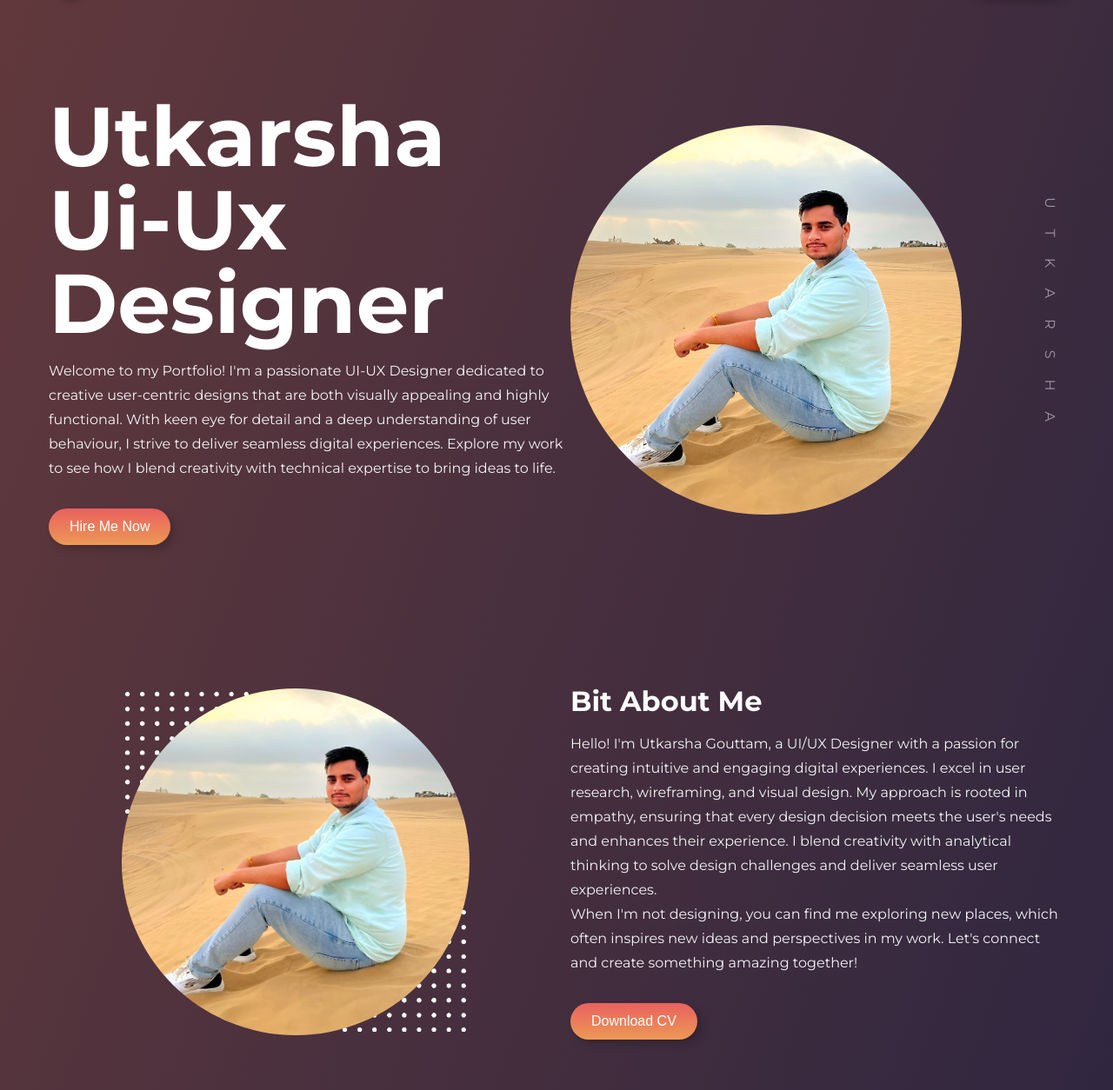
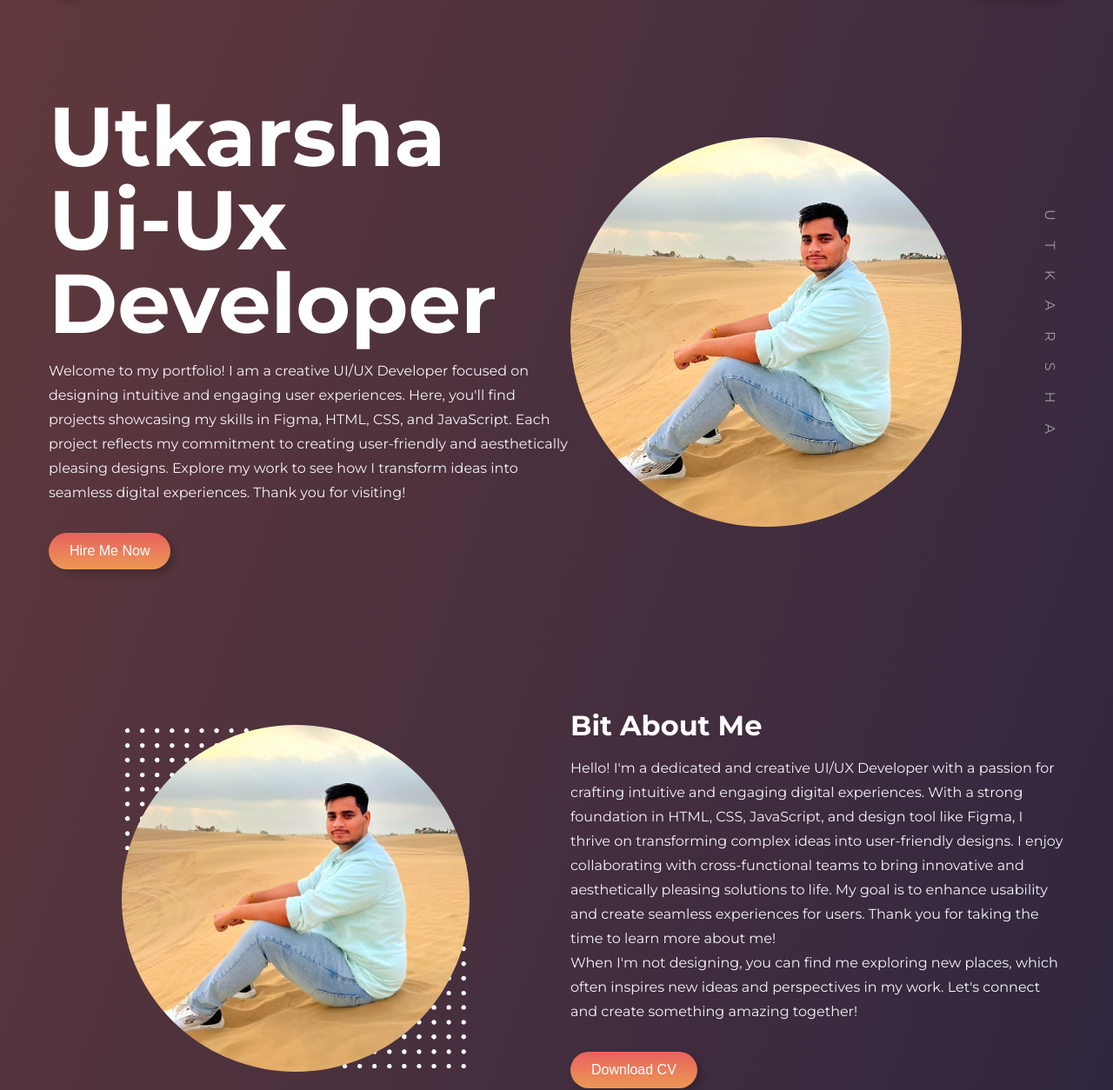
Before and after one commit to utkarsh019996/Portfolio-UI-UX-Designer, a plain HTML site: page index.html in a window 1280 px wide. Shown: the part 78-1332 px from the top of the page at 87% size. Drawn offline with nearby package versions, Linux system fonts and the light colour scheme.

Commit message:
Update index.html

```diff
--- a/index.html
+++ b/index.html
@@ -33,15 +33,10 @@
       </div>
       <div class="header__content">
         <div>
-          <h1>Utkarsha<br />Ui-Ux<br />Designer</h1>
+          <h1>Utkarsha<br />Ui-Ux<br />Developer</h1>
         </div>
         <p class="section__description">
-          Welcome to my Portfolio! I'm a passionate UI-UX Designer dedicated
-          to creative user-centric designs that are both visually appealing and
-          highly functional. With keen eye for detail and a deep understanding of
-          user behaviour, I strive to deliver seamless digital experiences.
-          Explore my work to see how I blend creativity with technical expertise to bring
-          ideas to life.
+         Welcome to my portfolio! I am a creative UI/UX Developer focused on designing intuitive and engaging user experiences. Here, you'll find projects showcasing my skills in Figma, HTML, CSS, and JavaScript. Each project reflects my commitment to creating user-friendly and aesthetically pleasing designs. Explore my work to see how I transform ideas into seamless digital experiences. Thank you for visiting!
         </p>
         <div class="header__btn">
           <button class="btn">Hire Me Now</button>
@@ -58,7 +53,7 @@
       <div class="about__content">
         <h2 class="section__header">Bit About Me</h2>
         <p class="section__description">
-          Hello! I'm Utkarsha Gouttam, a UI/UX Designer with a passion for creating intuitive and engaging digital experiences. I excel in user research, wireframing, and visual design. My approach is rooted in empathy, ensuring that every design decision meets the user's needs and enhances their experience. I blend creativity with analytical thinking to solve design challenges and deliver seamless user experiences.
+          Hello! I'm a dedicated and creative UI/UX Developer with a passion for crafting intuitive and engaging digital experiences. With a strong foundation in HTML, CSS, JavaScript, and design tool like Figma, I thrive on transforming complex ideas into user-friendly designs. I enjoy collaborating with cross-functional teams to bring innovative and aesthetically pleasing solutions to life. My goal is to enhance usability and create seamless experiences for users. Thank you for taking the time to learn more about me!
 <br>
 When I'm not designing, you can find me exploring new places, which often inspires new ideas and perspectives in my work. Let's connect and create something amazing together!
         </p>
```
